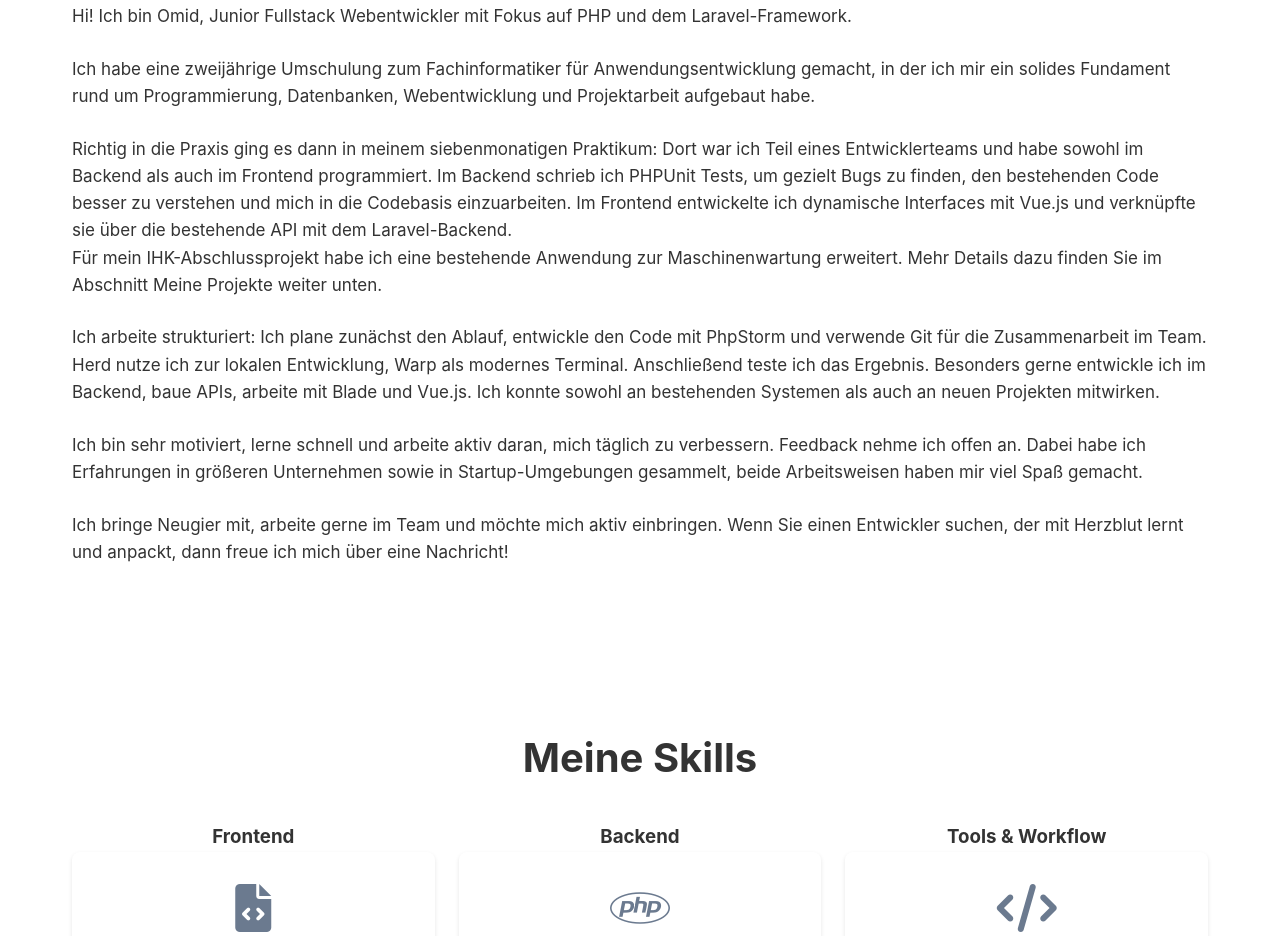
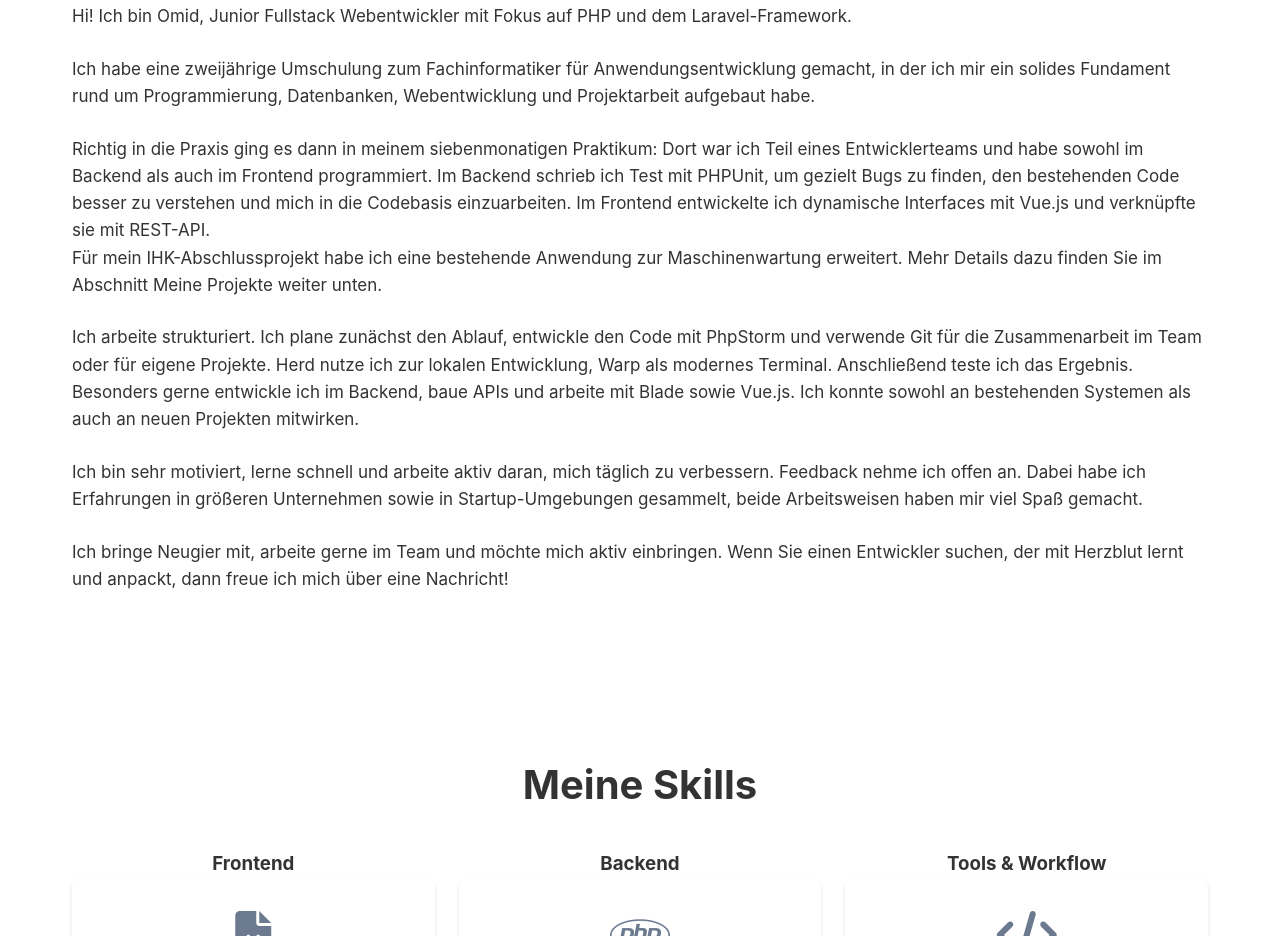
Before and after one commit to oBLNo/portfolio, a plain HTML site: page index.html in a window 1280 px wide. Shown: the part 973-1909 px from the top of the page. Drawn offline with Linux system fonts and the light colour scheme.

Commit message:
update: infos abut me

```diff
--- a/index.html
+++ b/index.html
@@ -60,10 +60,9 @@
         <br>
         <p>
             Richtig in die Praxis ging es dann in meinem siebenmonatigen Praktikum: Dort war ich Teil eines
-            Entwicklerteams und habe sowohl im Backend als auch im Frontend programmiert. Im Backend schrieb ich PHPUnit
-            Tests, um gezielt Bugs zu finden, den bestehenden Code besser zu verstehen und mich in die Codebasis
-            einzuarbeiten. Im Frontend entwickelte ich dynamische Interfaces
-            mit Vue.js und verknüpfte sie über die bestehende API mit dem Laravel-Backend.
+            Entwicklerteams und habe sowohl im Backend als auch im Frontend programmiert. Im Backend schrieb ich Test
+            mit PHPUnit, um gezielt Bugs zu finden, den bestehenden Code besser zu verstehen und mich in die Codebasis
+            einzuarbeiten. Im Frontend entwickelte ich dynamische Interfaces mit Vue.js und verknüpfte sie mit REST-API.
         </p>
         <p>
             Für mein IHK-Abschlussprojekt habe ich eine bestehende Anwendung zur Maschinenwartung erweitert. Mehr
@@ -71,11 +70,11 @@
         </p>
         <br>
         <p>
-            Ich arbeite strukturiert: Ich plane zunächst den Ablauf, entwickle den Code mit PhpStorm und verwende
-            Git für die Zusammenarbeit im Team. Herd nutze ich zur lokalen Entwicklung, Warp als modernes Terminal.
-            Anschließend teste ich das Ergebnis. Besonders gerne entwickle ich im Backend, baue APIs, arbeite mit Blade
-            und Vue.js.
-            Ich konnte sowohl an bestehenden Systemen als auch an neuen Projekten mitwirken.
+            Ich arbeite strukturiert. Ich plane zunächst den Ablauf, entwickle den Code mit PhpStorm und verwende Git
+            für die Zusammenarbeit im Team oder für eigene Projekte. Herd nutze ich zur lokalen Entwicklung, Warp als
+            modernes Terminal. Anschließend teste ich das Ergebnis. Besonders gerne entwickle ich im Backend, baue APIs
+            und arbeite mit Blade sowie Vue.js. Ich konnte sowohl an bestehenden Systemen als auch an neuen Projekten
+            mitwirken.
         </p>
         <br>
         <p>
```
